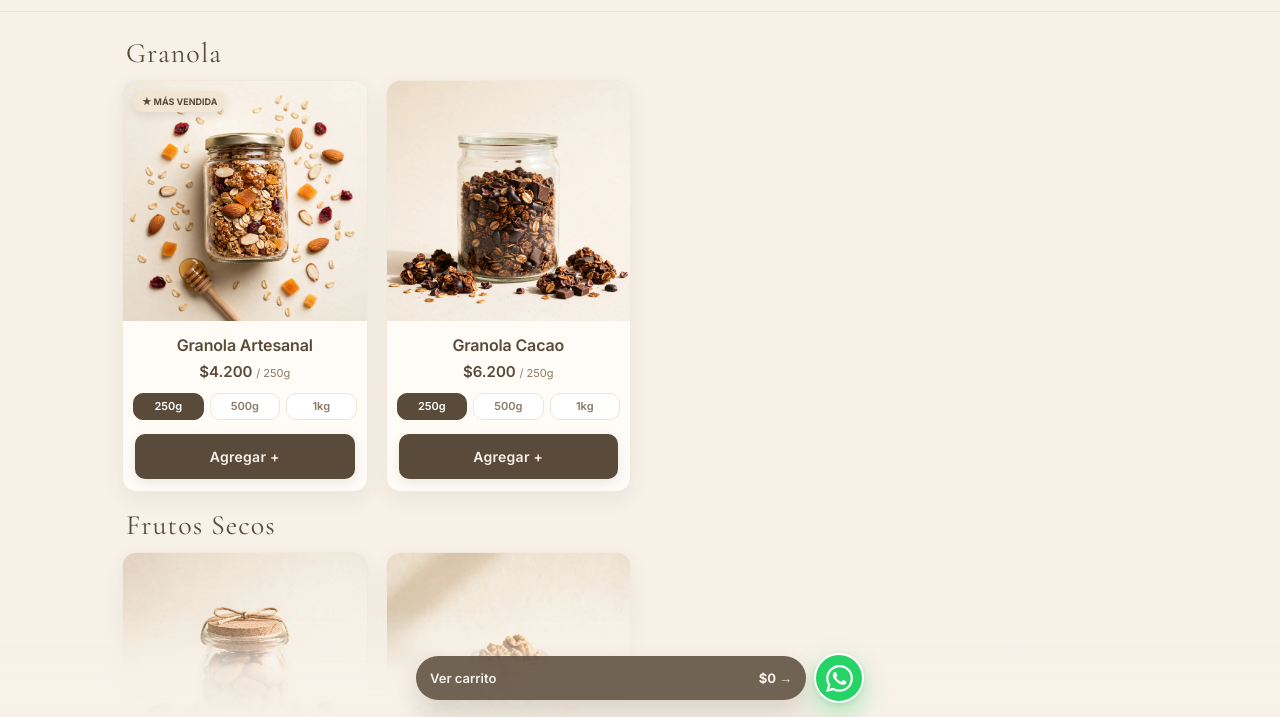
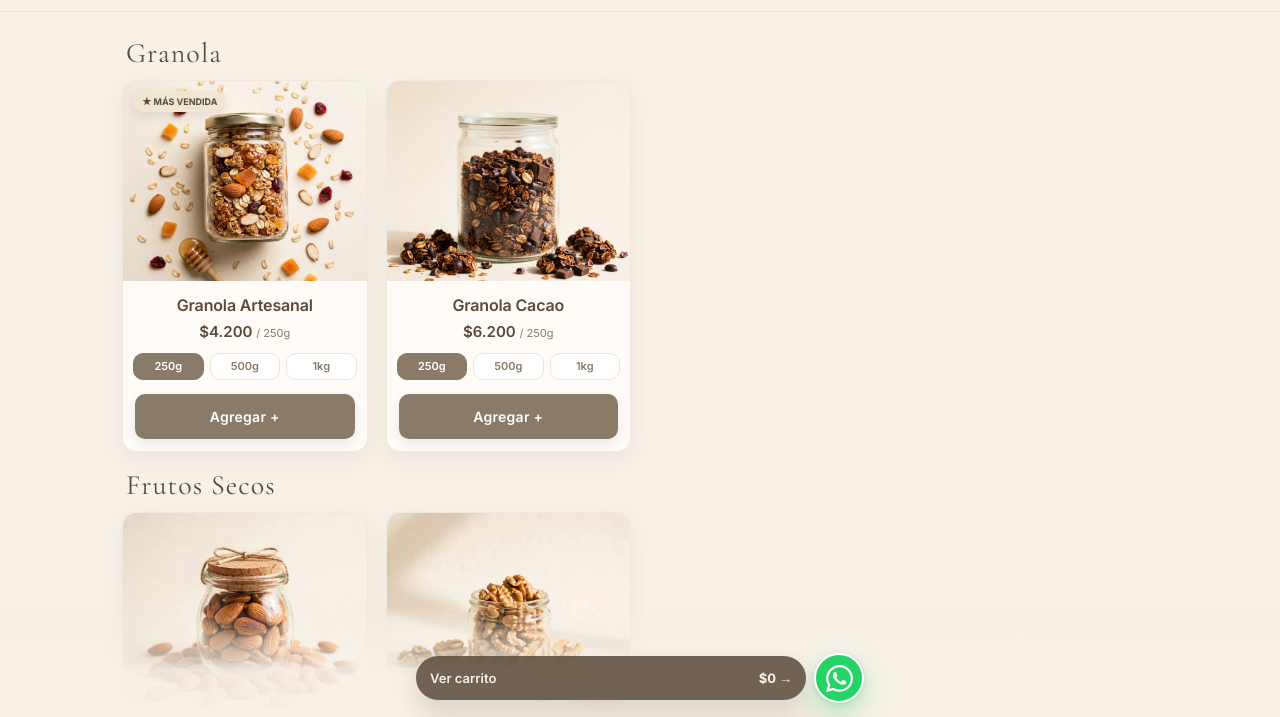
Before and after one commit to eduarhf/casacanela, a plain HTML site: page docs/index.html in a window 1280 px wide. Shown: the part 81-798 px from the top of the page. Drawn offline with nearby package versions, Linux system fonts and the light colour scheme.

Commit message:
Refactor styles and update product image versions
Updated styles for card media and buttons, adjusted image heights for different screen sizes, and modified product image URLs for versioning.

```diff
--- a/docs/index.html
+++ b/docs/index.html
@@ -41,7 +41,7 @@ section h2{font-family:'Cormorant Garamond',serif;font-weight:400;font-size:28px
 article.card{background:transparent;border:0;box-shadow:none;text-align:center;padding:0;display:flex;flex-direction:column;height:100%;overflow:visible}
 .card-box{background:var(--crema-2);border-radius:14px;box-shadow:var(--sombra);border:1px solid #F1E9DB;overflow:hidden;display:flex;flex-direction:column;flex:1}
 .card-media{position:relative;line-height:0;padding:0}
-.card-media img{width:100%;height:210px;object-fit:cover;object-position:center;background:#F3EBDD;display:block;border-radius:0}
+.card-media img{width:100%;height:180px;object-fit:cover;object-position:center;background:#F3EBDD;display:block;border-radius:0}
 .badge{position:absolute;top:10px;left:10px;z-index:2;background:#F1E6D2;color:var(--cafe);font-size:9px;font-weight:700;padding:6px 9px;border-radius:999px;box-shadow:0 4px 10px rgba(90,74,58,.12);white-space:nowrap;line-height:1}
 .badge-empty{display:none}
 .card-body{padding:14px 10px 0 10px;display:flex;flex-direction:column;flex:1;text-align:center}
@@ -51,11 +51,11 @@ article.card h3{font-family:'Inter',sans-serif;font-weight:600;font-size:16px;mi
 .desc{display:none}
 .variant{margin-top:12px;display:flex;justify-content:center;gap:6px;flex-wrap:nowrap}
 .variant button{font-size:11px;font-weight:600;padding:7px 8px;border-radius:10px;border:1px solid var(--borde);background:#fff;color:var(--cafe-claro);white-space:nowrap;flex:1;line-height:1;transition:all .15s}
-.variant button.active{background:var(--cafe);color:#fff;border-color:var(--cafe)}
+.variant button.active{background:#8A7A68;color:#fff;border-color:#8A7A68}
 .variant-label{display:none}
 .add{margin-top:14px;padding:0 12px 12px 12px}
-.add button{width:100%;background:var(--cafe);color:#F7F1E8;padding:14px 12px;border-radius:10px;font-size:14px;font-weight:600;letter-spacing:.02em;display:flex;align-items:center;justify-content:center;gap:6px;box-shadow:0 4px 12px rgba(90,74,58,.12);transition:transform .12s, background .15s}
-.add button:hover{background:#4A3B2F}
+.add button{width:100%;background:#8A7A68;color:#fff;padding:14px 12px;border-radius:10px;font-size:14px;font-weight:600;letter-spacing:.02em;display:flex;align-items:center;justify-content:center;gap:6px;box-shadow:0 4px 12px rgba(90,74,58,.12);transition:transform .12s, background .15s}
+.add button:hover{background:#7A6A58}
 .add button:active{transform:scale(.98)}
 .add button:disabled{opacity:.5;cursor:not-allowed}
 .reviews{margin-top:24px;background:var(--crema-2);border:1px solid var(--borde);border-radius:14px;padding:16px;text-align:center}.reviews b{font-family:'Cormorant Garamond',serif;font-weight:400;font-size:20px}.reviews p{font-size:12px;color:var(--cafe-claro);margin-top:6px}.reviews a{display:inline-block;margin-top:10px;background:var(--btn);padding:10px 16px;border-radius:999px;font-size:13px;font-weight:600}
@@ -100,8 +100,8 @@ aside.pusher img{width:56px;height:56px;object-fit:cover;border-radius:10px}
 .wa{flex-shrink:0;width:50px;height:50px;border-radius:50%;background:var(--wa);display:grid;place-items:center;box-shadow:0 10px 24px rgba(37,211,102,.35), 0 2px 6px rgba(0,0,0,.1);border:2px solid #fff}
 .wa svg{width:27px;height:27px;fill:#fff}
 .wa:active{transform:scale(.95)}
-@media(min-width:640px){ nav{max-width:1100px} .wrap{max-width:1100px;padding:20px 24px} .grid{grid-template-columns:repeat(3,1fr);gap:16px} .card-media img{height:230px} section h2{font-size:28px} }
-@media(min-width:1024px){ .grid{grid-template-columns:repeat(4,1fr);gap:18px} .card-media img{height:240px} .wrap{padding:24px 32px} }
+@media(min-width:640px){ nav{max-width:1100px} .wrap{max-width:1100px;padding:20px 24px} .grid{grid-template-columns:repeat(3,1fr);gap:16px} .card-media img{height:200px} section h2{font-size:28px} }
+@media(min-width:1024px){ .grid{grid-template-columns:repeat(4,1fr);gap:18px} .card-media img{height:200px} .wrap{padding:24px 32px} }
 </style>
 </head>
 <body>
@@ -154,15 +154,15 @@ function generarSEOTienda(){
   document.getElementById('seo-tienda').textContent = JSON.stringify(tienda);
 }
 let PRODUCTOS = [
-  { "id": "granola-artesanal", "nombre": "Granola Artesanal", "stock": "in", "badge": "★ MÁS VENDIDA", "descripcion": "Granola artesanal con avena, miel y frutos secos.", "imagen": "./granola-artesanal.webp?v=28", "categoria": "Granola",
+  { "id": "granola-artesanal", "nombre": "Granola Artesanal", "stock": "in", "badge": "★ MÁS VENDIDA", "descripcion": "Granola artesanal con avena, miel y frutos secos.", "imagen": "./granola-artesanal.webp?v=29", "categoria": "Granola",
     "variantes": [ {"gramaje":"250g","precio":4200}, {"gramaje":"500g","precio":7900}, {"gramaje":"1kg","precio":14900} ] },
-  { "id": "granola-cacao", "nombre": "Granola Cacao", "stock": "in", "badge": "", "descripcion": "Granola con cacao y chocolate.", "imagen": "./granola-cacao.webp?v=28", "categoria": "Granola",
+  { "id": "granola-cacao", "nombre": "Granola Cacao", "stock": "in", "badge": "", "descripcion": "Granola con cacao y chocolate.", "imagen": "./granola-cacao.webp?v=29", "categoria": "Granola",
     "variantes": [ {"gramaje":"250g","precio":6200}, {"gramaje":"500g","precio":11500}, {"gramaje":"1kg","precio":21900} ] },
-  { "id": "almendras", "nombre": "Almendras", "stock": "in", "badge": "", "descripcion": "Almendras tostadas premium.", "imagen": "./almendras.webp?v=28", "categoria": "Frutos Secos",
+  { "id": "almendras", "nombre": "Almendras", "stock": "in", "badge": "", "descripcion": "Almendras tostadas premium.", "imagen": "./almendras.webp?v=29", "categoria": "Frutos Secos",
     "variantes": [ {"gramaje":"250g","precio":4500}, {"gramaje":"500g","precio":8500}, {"gramaje":"1kg","precio":15900} ] },
-  { "id": "nueces", "nombre": "Nueces", "stock": "in", "badge": "", "descripcion": "Nueces chilenas seleccionadas.", "imagen": "./nueces.webp?v=28", "categoria": "Frutos Secos",
+  { "id": "nueces", "nombre": "Nueces", "stock": "in", "badge": "", "descripcion": "Nueces chilenas seleccionadas.", "imagen": "./nueces.webp?v=29", "categoria": "Frutos Secos",
     "variantes": [ {"gramaje":"250g","precio":5000}, {"gramaje":"500g","precio":9500}, {"gramaje":"1kg","precio":17900} ] },
-  { "id": "duo-artesanal", "nombre": "Dúo Artesanal — Pack de 2 Frascos", "stock": "in", "badge": "", "descripcion": "El regalo perfecto. Granola + Frutos Secos.", "imagen": "./duo.webp?v=28", "categoria": "Dúos y Packs",
+  { "id": "duo-artesanal", "nombre": "Dúo Artesanal — Pack de 2 Frascos", "stock": "in", "badge": "", "descripcion": "El regalo perfecto. Granola + Frutos Secos.", "imagen": "./duo.webp?v=29", "categoria": "Dúos y Packs",
     "variantes": [ {"gramaje":"2x250g","precio":10900}, {"gramaje":"2x500g","precio":19900} ] }
 ];
 let SELECTED = {};
@@ -367,7 +367,7 @@ function generarSEOProductos(){
   const json = { "@context":"https://schema.org","@type":"ItemList","itemListElement": PRODUCTOS.flatMap((p)=> p.variantes.map((v)=>({ "@type":"ListItem","position": pos++,"item":{"@type":"Product","name":`${p.nombre} ${v.gramaje}`,"description":p.descripcion,"image":CONFIG.domain+"/"+p.imagen.replace("./","").split("?")[0],"sku":`${p.id}-${v.gramaje}`,"brand":{"@type":"Brand","name":"Casa Canela"},"offers":{"@type":"Offer","price":v.precio,"priceCurrency":"CLP","availability":p.stock==='out'?"https://schema.org/OutOfStock":"https://schema.org/InStock","url":CONFIG.domain+"/#"+p.id} } }))) };
   document.getElementById('seo-productos').textContent = JSON.stringify(json);
 }
-// v28: paleta IG - cafe suave #5A4A3A, fondo #F7F1E8, logo fino tracking .18em, sin GRAMAJE, boton cuadrado 10px
+// v29: botones claritos #8A7A68, card 180px movil / 200px compu, solo colores, estructura intacta
 cargarTienda();
 </script>
 </body>
```
